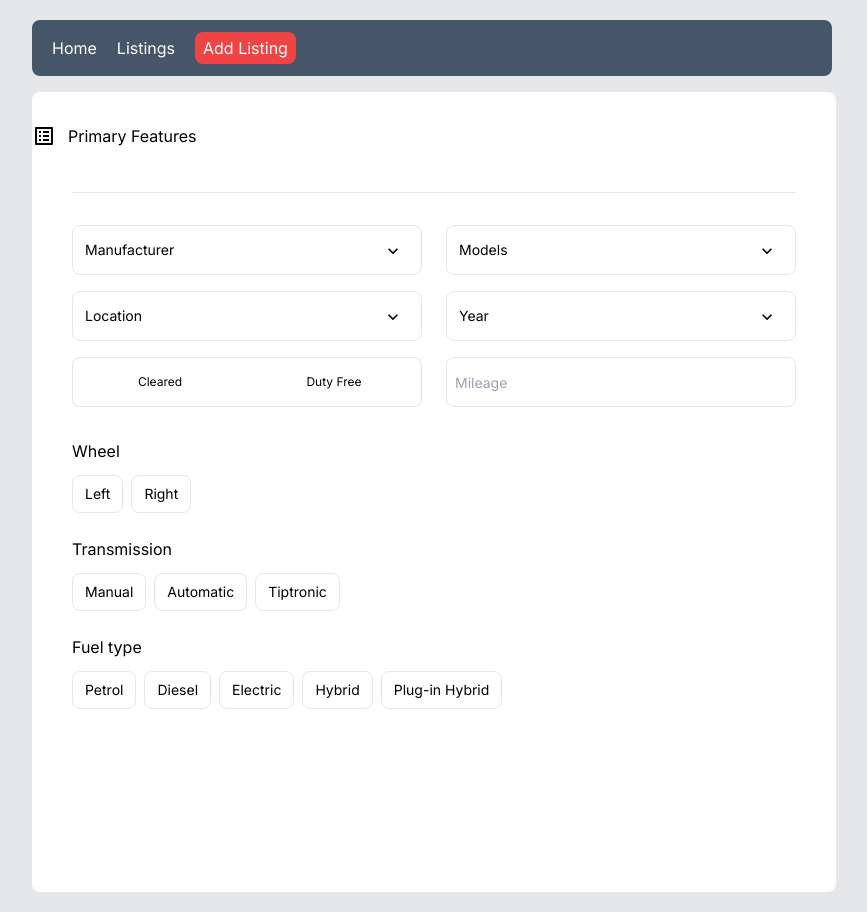
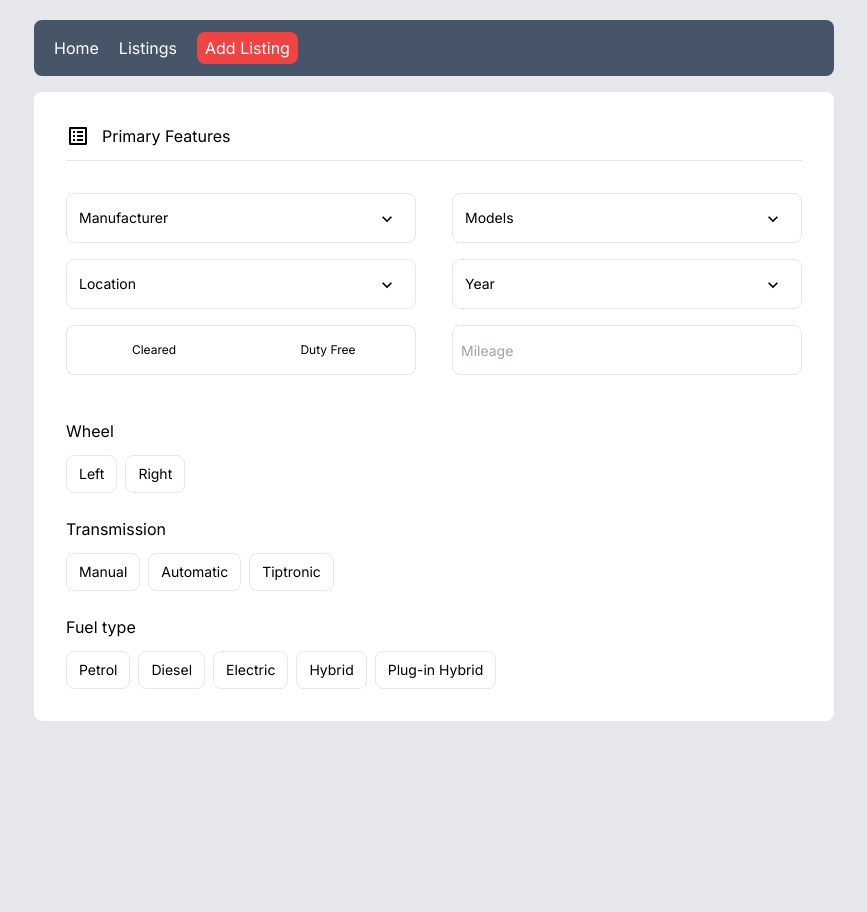
Before and after one commit to nicKondratiev/e-auto-next, a Next.js app: page /addListing in a window 1280 px wide. Shown: the whole page, without its empty margins (206-1073 px from the left). After the commit the page ends 800 px from the top, so only its background shows below. Built offline with nearby package versions, Linux system fonts and the light colour scheme.

Commit message:
Optimise PrimaryFeatuers.tsx by removing repeated pieces of code

```diff
--- a/app/addListing/(primaryFeatures)/PrimaryFeatures.tsx
+++ b/app/addListing/(primaryFeatures)/PrimaryFeatures.tsx
@@ -1,3 +1,5 @@
+import "./styles.css";
+
 import ListAltIcon from "@mui/icons-material/ListAlt";
 import Manu from "../../../components/dropdown/dropdown_components/Manu";
 import Models from "../../../components/dropdown/dropdown_components/Models";
@@ -9,37 +11,45 @@ import Fuel from "../../../components/selectable/selectable_component/Fuel";
 import Clearance from "../../../components/dropdown/dropdown_components/clearance/Clearance";
 import Mileage from "../../../components/selectable/selectable_component/Mileage";
 
+// this array of objects will be itterated over, so same code repetition will be avoided
+let dropDown_Couples: Record<"left" | "right", React.ReactElement>[] = [
+  {
+    left: <Manu />,
+    right: <Models />,
+  },
+  {
+    left: <Locations />,
+    right: <Year />,
+  },
+  {
+    left: <Clearance />,
+    right: <Mileage />,
+  },
+];
+
 export default function PrimaryFeatures() {
   return (
-    <div className="flex h-[800px] w-full flex-col gap-3 rounded-lg bg-white">
-      <div className="flex gap-3 py-8">
+    <div className="flex h-auto w-full flex-col gap-3 rounded-lg bg-white p-8">
+      <div className="flex h-full items-center gap-3">
         <ListAltIcon fontSize="medium" />
         <h3>Primary Features</h3>
       </div>
 
-      <div className="px-10">
-        <div className="flex w-full justify-center border-t py-8">
-          <div className="grid grid-rows-2 gap-4">
-            <div className="flex gap-6">
-              <Manu />
-              <Models />
+      <div className="flex justify-center border-t py-8">
+        <div className="flex w-full flex-col gap-4">
+          {dropDown_Couples.map((couple, index) => (
+            <div key={index} className="dropdown-flex">
+              {couple.left}
+              {couple.right}
             </div>
-            <div className="flex gap-6">
-              <Locations />
-              <Year />
-            </div>
-            <div className="flex gap-6">
-              <Clearance />
-              <Mileage />
-            </div>
-          </div>
+          ))}
         </div>
+      </div>
 
-        <div className="flex flex-col gap-6">
-          <Wheel />
-          <Transmission />
-          <Fuel />
-        </div>
+      <div className="flex flex-col gap-6">
+        <Wheel />
+        <Transmission />
+        <Fuel />
       </div>
     </div>
   );
--- /dev/null
+++ b/app/addListing/(primaryFeatures)/styles.css
@@ -0,0 +1,3 @@
+.dropdown-flex {
+  @apply flex justify-between gap-6;
+}
```
